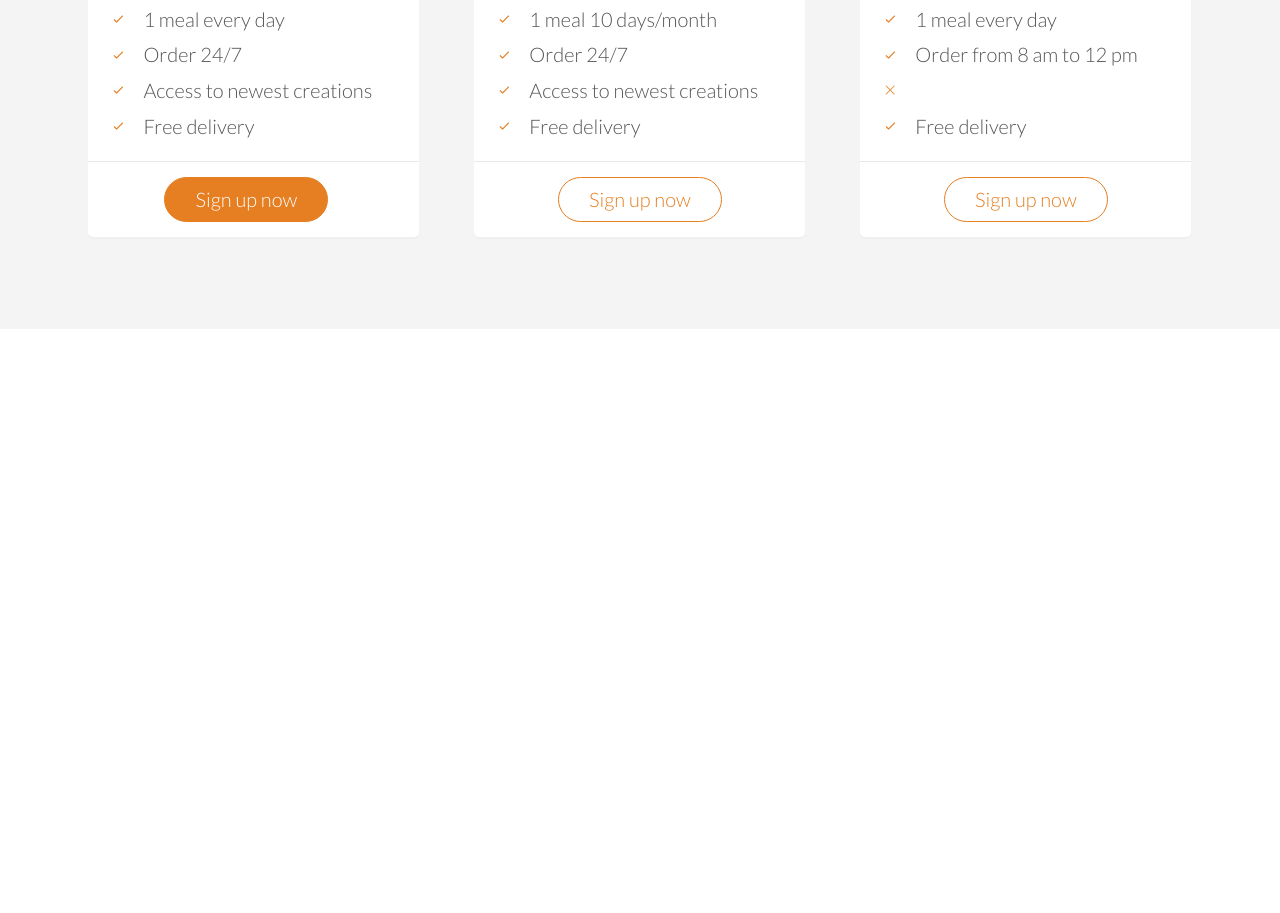
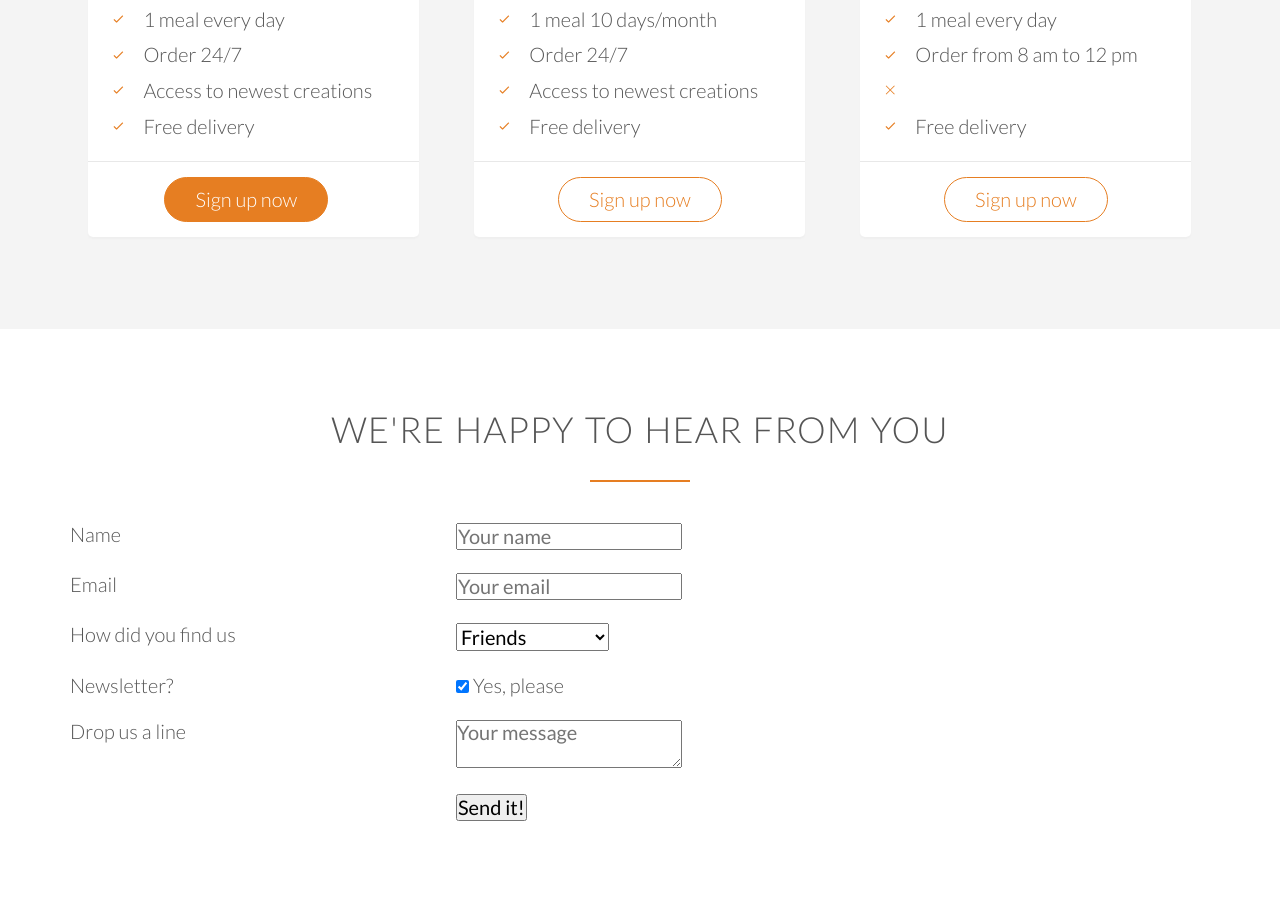
Before and after one commit to RobsWebDev/ominfood, a plain HTML site: page index.html in a window 1280 px wide. Shown: the part 4322-5235 px from the top of the page. Before the commit the page ends 4651 px from the top, so only its background shows below. Drawn offline with Linux system fonts and the light colour scheme; files whose address does not match are found by name.

Commit message:
Lesson 53 Building the contact form pt 1

```diff
--- a/index.html
+++ b/index.html
@@ -310,6 +310,68 @@
         </div>
       </div>
     </section>
+    <section class="section-form">
+      <div class="row">
+        <h2>We're happy to hear from you</h2>
+      </div>
+      <div class="row">
+        <form method="post" action="#" class="contact-form">
+          <div class="row">
+            <div class="col span-1-of-3">
+              <label for="name">Name</label>
+            </div>
+            <div class="col span-2-of-3">
+              <input type="text" name="name" id="name" placeholder="Your name" required>
+            </div>
+          </div>
+          <div class="row">
+            <div class="col span-1-of-3">
+              <label for="email">Email</label>
+            </div>
+            <div class="col span-2-of-3">
+              <input type="email" name="email" id="email" placeholder="Your email" required>
+            </div>
+          </div>
+          <div class="row">
+            <div class="col span-1-of-3">
+              <label for="find-us">How did you find us</label>
+            </div>
+            <div class="col span-2-of-3">
+              <select name="find-us" id="find-us">
+                <option value="friends" selected>Friends</option>
+                <option value="search">Search engine</option>
+                <option value="ad">Advertisement</option>
+                <option value="other">Other</option>
+              </select>
+            </div>
+          </div>
+          <div class="row">
+            <div class="col span-1-of-3">
+              <label>Newsletter?</label>
+            </div>
+            <div class="col span-2-of-3">
+              <input type="checkbox" name="news" id="news" checked> Yes, please
+            </div>
+          </div>
+          <div class="row">
+            <div class="col span-1-of-3">
+              <label>Drop us a line</label>
+            </div>
+            <div class="col span-2-of-3">
+              <textarea name="message" placeholder="Your message"></textarea>
+            </div>
+          </div>
+          <div class="row">
+            <div class="col span-1-of-3">
+              <label>&nbsp;</label>
+            </div>
+            <div class="col span-2-of-3">
+              <input type="submit" value="Send it!">
+            </div>
+          </div>
+        </form>
+      </div>
+    </section>
 
   </body>
 
@@ -317,5 +379,14 @@
 </html>
 
 <!--
+Section 7: Contact form
+Title: We're happy to hear from you
+
+Fields to include:
+Name
+Email
+How did you find us?
+Newsletter
+Drop us a line
 
 -->
```
